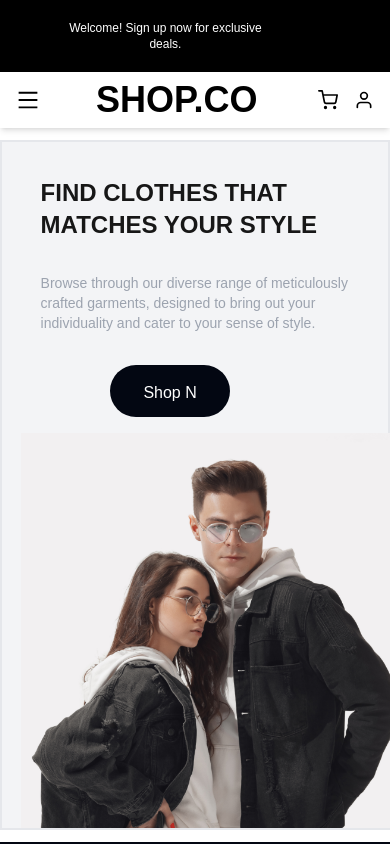
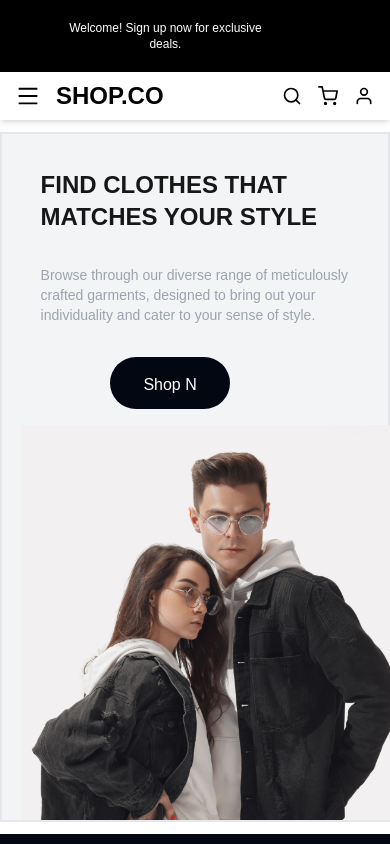
Before and after one commit to matzgray/figma-clone, a Next.js app: page / in a window 390 px wide. Shown: the top 844 px of the page. Built offline with nearby package versions, Linux system fonts and the light colour scheme.

Commit message:
hackathon

```diff
--- a/src/components/navbar.tsx
+++ b/src/components/navbar.tsx
@@ -47,7 +47,7 @@ const Navbar = () => {
           >
             {isMobileMenuOpen ? <AiOutlineClose /> : <AiOutlineMenu />}
           </button>
-          <div className="text-black font-extrabold text-4xl pl-10">SHOP.CO</div>
+          <div className="text-black font-extrabold text-2xl md:text-4xl sm:pl-10">SHOP.CO</div>
         </div>
 
         {/* Center - Links & Search */}
@@ -75,9 +75,9 @@ const Navbar = () => {
 
           {/* Other Links */}
           <div className="flex flex-col lg:flex-row lg:space-x-4 px-4 lg:px-0">
-            <a href="./" className="hover:text-gray-600">Sale</a>
-            <a href="./casual" className="hover:text-gray-600">New Arrivals</a>
-            <a href="./productDetail" className="hover:text-gray-600">Brands</a>
+            <a href="/" className="hover:text-gray-600">Sale</a>
+            <a href="/casual" className="hover:text-gray-600">New Arrivals</a>
+            <a href="/productDetail" className="hover:text-gray-600">Brands</a>
           </div>
         </div>
         {/* Search Box */}
@@ -98,6 +98,9 @@ const Navbar = () => {
 
         {/* Right Side - Cart & Login */}
         <div className="flex items-center space-x-4">
+        <button className="flex items-center text-black hover:text-gray-600">
+        <Link href={"./cart"}> <FiSearch className="text-xl lg:hidden" /></Link>
+        </button>
           <button className="flex items-center text-black hover:text-gray-600">
             <Link href={"./cart"}> <FiShoppingCart className="text-xl" /></Link>
 
```
Also changed, not shown: src/app/page.tsx (+2 -2 lines).
